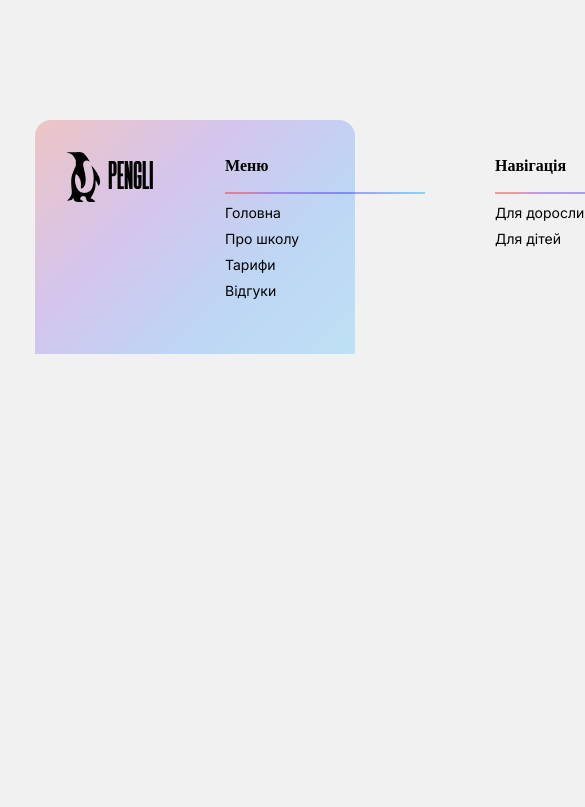
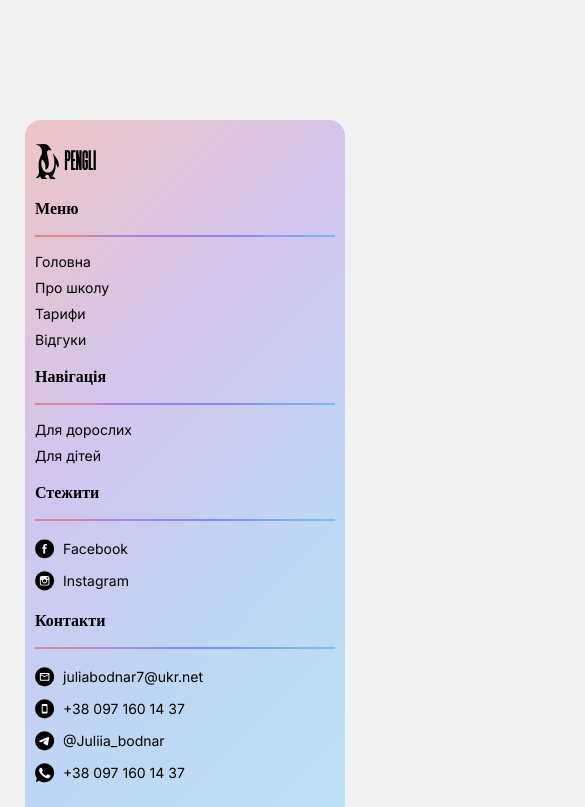
Before and after one commit to mirajane2207/english-school, a React (Create React App) app: page / in a window 390 px wide. Shown: the part 3959-4766 px from the top of the page, 585 px wide, since content can reach past the window. Before the commit the page ends 4313 px from the top, so only its background shows below. Built offline with nearby package versions, Linux system fonts and the light colour scheme.

Commit message:
Implemented footer mobile

```diff
--- a/src/components/Footer/Footer.jsx
+++ b/src/components/Footer/Footer.jsx
@@ -20,7 +20,7 @@ const Footer = ({mode, changeMode, scrollTo}) => {
     return (
         <footer>
             <div className={classes.footer__content_container}>
-                <img src={logo} alt="" />
+                <img src={logo} alt="" className={classes.footer__logo}/>
                 <div className={classes.footer__item_container}>
                     <h6 className={classes.footer__header}>Меню</h6>
                     <a className={classes.footer__nav} onClick={() => scrollTo('#header')}>Головна</a>
--- a/src/components/Footer/Footer.module.css
+++ b/src/components/Footer/Footer.module.css
@@ -45,3 +45,26 @@ footer {
 .footer__nav {
     cursor: pointer;
 }
+
+@media(max-width: 520px) {
+    footer {
+        width: 320px;
+        margin-left: -10px;
+        padding: 24px 10px;
+    }
+
+    .footer__content_container {
+        flex-direction: column;
+        gap: 16px;
+    }
+
+    .footer__header {
+        width: 300px;
+        margin-bottom: 6px;
+    }
+
+    .footer__logo {
+        width: 63px;
+        height: 35px;
+    }
+}
```
